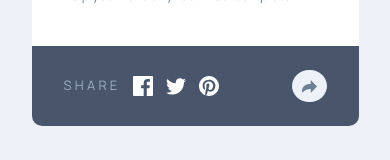
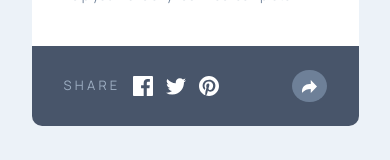
Before and after one commit to Zupi-HR/Article-preview-component, a plain HTML site: page index.html in a window 390 px wide. Both pictures are taken after a click on the button "Share this article". Shown: the part 577-737 px from the top of the page. Drawn offline with Linux system fonts and the light colour scheme.

```diff
--- a/style.css
+++ b/style.css
@@ -190,6 +190,14 @@
     border-radius: 50%;
 }
 
+.article-card__footer.is-active .article-card__share-button {
+    background-color: var(--clr-grey-500);
+}
+
+.article-card__footer.is-active .article-card__share-button img {
+    filter: brightness(0) invert(1);
+}
+
 .share-tooltip {
     display: none;
 }
```
